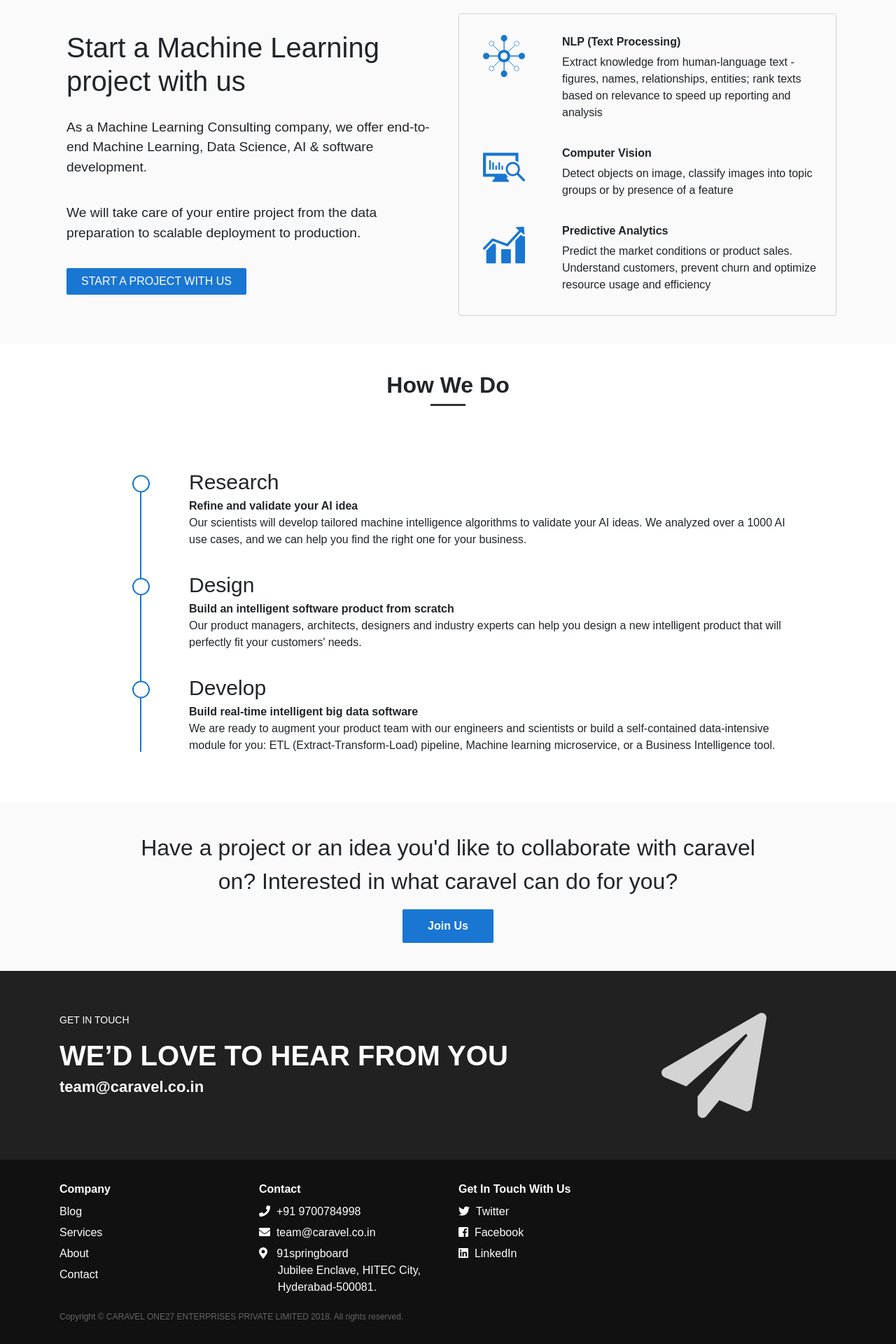
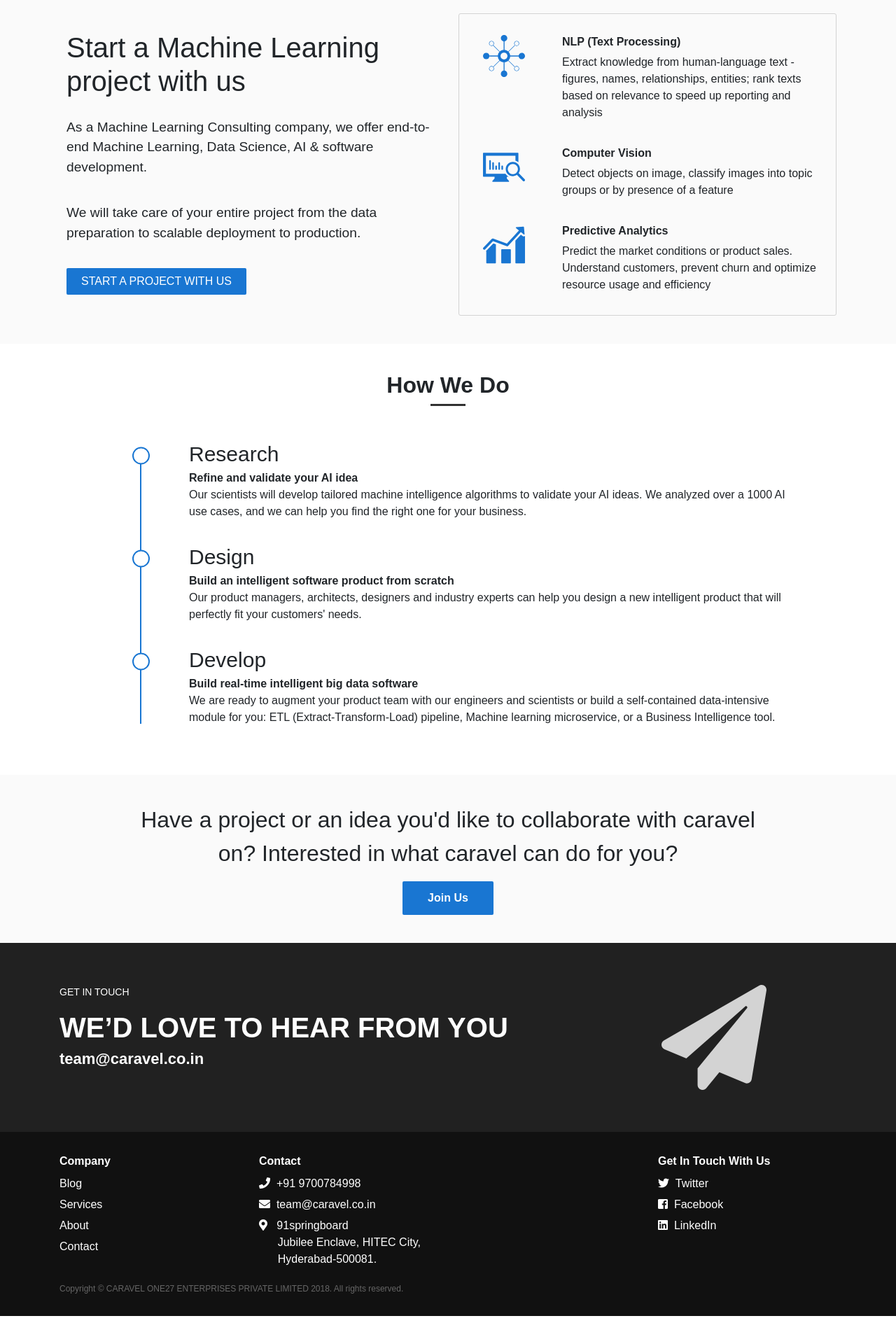
Before and after one commit to liquidworkings/liquidworkings.github.io, a Jekyll site: the page built from index.html, in a window 1280 px wide. Shown: the part 846-2766 px from the top of the page at 70% size. Built offline with Jekyll 4.4.1, drawn with Linux system fonts in a browser that asks for light colours; nearby versions of some CDN libraries; some web fonts are replaced; comment, search, counter and statistics services are not loaded; after the commit the page ends 2726 px from its top, so only the background shows below that.

Commit message:
caravel website update 8

```diff
--- a/_includes/footer.html
+++ b/_includes/footer.html
@@ -1,7 +1,7 @@
 <footer>
 	<div class="container">
 		<div class="row">
-			<div class="footer-links-main col-sm-3">
+			<div class="footer-links-main col-sm-6 col-md-3">
 				<p style="text-transform: capitalize;margin-bottom: 5px;font-weight: 700">Company</p>
 				<ul class="footer-a">
 					<li><a href="/blog">Blog</a></li>
@@ -19,7 +19,7 @@
 				</ul>
 			</div> -->
 
-			<div class="footer-links-main col-sm-3">
+			<div class="footer-links-main col-sm-6 col-md-3">
 				<p style="text-transform: capitalize;margin-bottom: 5px;font-weight: 700">Contact</p>
 				<ul>
 					<li><i class="fa fa-phone" aria-hidden="true"></i>&nbsp;&nbsp;+91 9700784998</li>
@@ -30,7 +30,7 @@
 				</ul>
 			</div>
 
-			<div class="footer-links-main col-sm-3">
+			<div class="footer-links-main offset-3 col-md-3">
 				<p style="text-transform: capitalize;margin-bottom: 5px;font-weight: 700">get in touch with us</p>
 				<ul class="footer-a">
 					<li><a href="https://twitter.com/caravel_tech"><i class="fab fa-twitter"></i>&nbsp;&nbsp;Twitter</a></li>
--- a/about.html
+++ b/about.html
@@ -27,9 +27,9 @@ title: About
  </div>
 </section>
 
-<section style="padding: 40px 0px;background-color: #eee;">
+<section style="padding: 40px 0px;background-color: var(--secondary-background);">
   <div class="container text-center">
-    <h2>Jobs</h2>
+    <h2 style="margin-bottom: 20px;">Jobs</h2>
     <hr class="us-line">
     <p style="font-weight: 300;font-size: 18px;">Caravel is home to a diverse groups of engineers and designers.</p>
     <div class="row justify-content-center">
--- a/index.html
+++ b/index.html
@@ -79,7 +79,7 @@ title: Home
   <div class="container text-center">
     <h2 class="text-capitalize">How we do</h2>
     <hr class="us-line">
-    <div class="row justify-content-center text-left" style="padding-top: 40px;">
+    <div class="row justify-content-center text-left">
       <div class="col-md-10">
         <div class="timeline-container">
           <div class="timeline-content">
```
